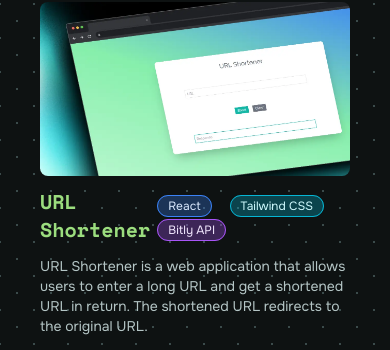
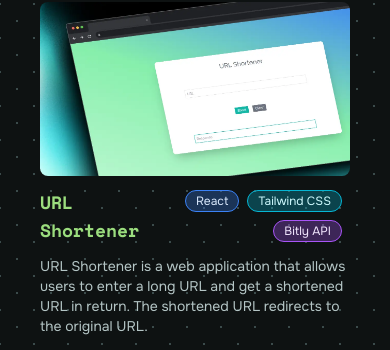
Before and after one commit to esalu-dev/portfolio, an Astro site: page / in a window 390 px wide. Shown: the part 1356-1706 px from the top of the page. Built offline with nearby package versions, Linux system fonts and the light colour scheme; Astro itself is replaced by a stand-in of ours.

Commit message:
Update project name font size and add flex-wrap to tags

```diff
--- a/src/sections/Projects.astro
+++ b/src/sections/Projects.astro
@@ -66,8 +66,8 @@ const PROJECTS = [
          <article class="py-3">
             <img src={ project.image } alt={ project.name } class="rounded-lg"/>
             <div class="flex items-center justify-between">
-               <h3 class="text-xl text-esalu-green-200 font-bold py-3">{ project.name }</h3>
-               <div>
+               <h3 class="sm:text-xl text-lg text-esalu-green-200 font-bold py-3">{ project.name }</h3>
+               <div class="flex flex-wrap justify-end">
                   {
                      project.tags.map(tag => (
                         <TagBadge class={tag.class}>{tag.name}</TagBadge>
```
